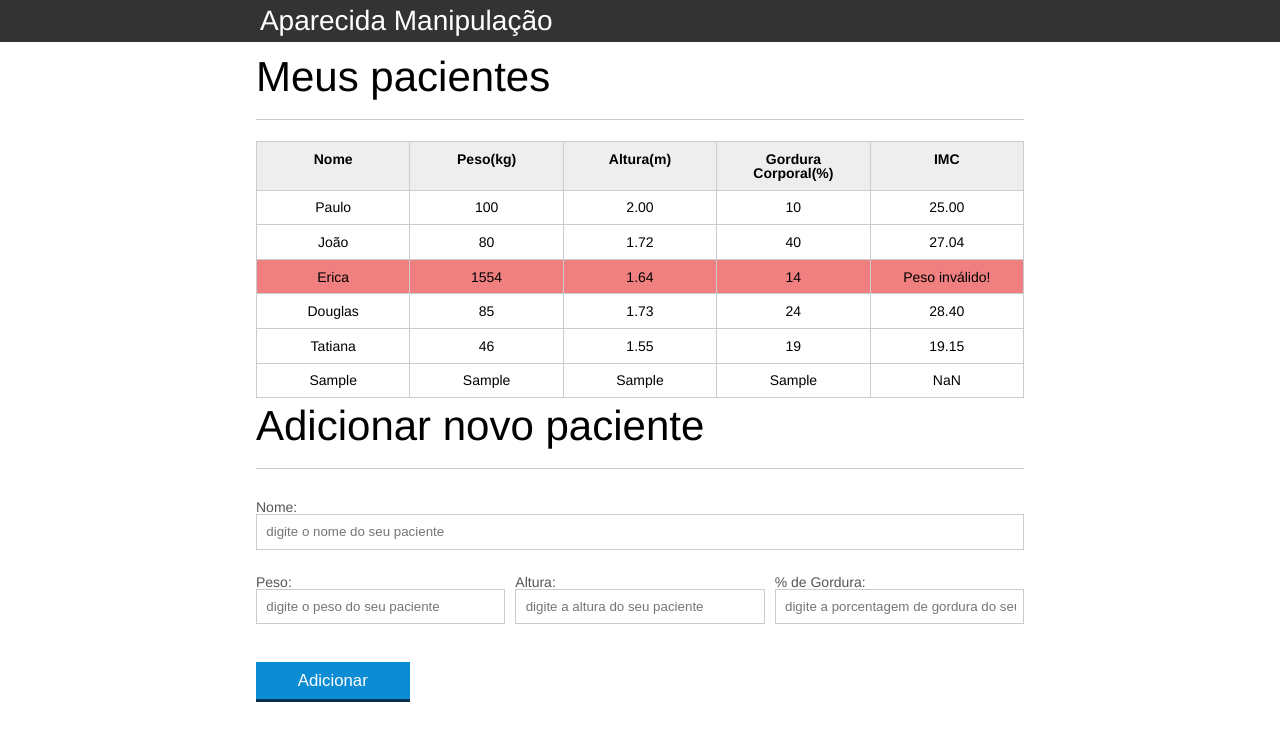
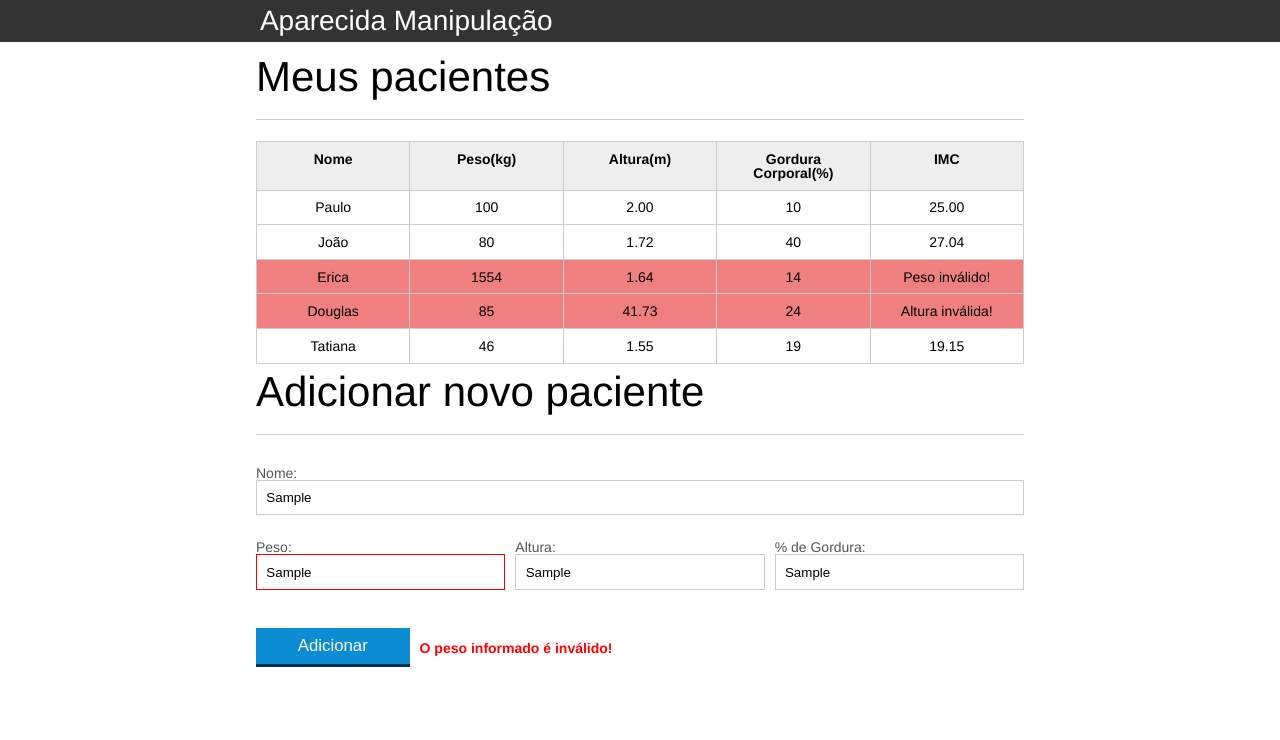
Before and after one commit to okarlos/aparecida-nutricao, a plain HTML site: page index.html in a window 1280 px wide. Both pictures are taken after typing "Sample", "Sample", "Sample", "Sample" into the empty fields and a click on the button "Adicionar". Drawn offline with Linux system fonts and the light colour scheme.

Commit message:
update js

```diff
--- a/css/index.css
+++ b/css/index.css
@@ -150,3 +150,14 @@ button[disabled=disabled], button:disabled {
 .paciente-invalido {
 	background-color: lightcoral;
 }
+
+.botao-erro {
+	display: flex;
+	align-items: center;
+	gap: 10px;
+}
+
+.botao-erro span {
+	color: red;
+	font-weight: bold;
+}
--- a/index.html
+++ b/index.html
@@ -55,7 +55,7 @@
 						<tr class="paciente">
 							<td class="info-nome">Douglas</td>
 							<td class="info-peso">85</td>
-							<td class="info-altura">1.73</td>
+							<td class="info-altura">41.73</td>
 							<td class="info-gordura">24</td>
 							<td class="info-imc">0</td>
 						</tr>
@@ -89,8 +89,9 @@
 					<label for="gordura">% de Gordura:<input id="gordura" type="text" placeholder="digite a porcentagem de gordura do seu paciente" class="campo campo-medio"></label>
 				</div>
 
-				<div class="grupo">
+				<div class="grupo botao-erro">
 					<button id="adicionar-paciente" class="botao bto-principal">Adicionar</button>
+					<span class="erro"></span>
 				</div>
 
 			</form>
--- a/js/calcula-imc.js
+++ b/js/calcula-imc.js
@@ -16,16 +16,16 @@ for (let i = 0 ; i < listPacientes.length ; i++) {
 
     let tdImc = paciente.querySelector('.info-imc');
 
-    let pesoValido = true;
-    let alturaValida = true;
+    let pesoValido = validaPeso(peso);
+    let alturaValida = validaAltura(altura);
 
-    if (peso < 0 || peso > 1000) {
+    if (!pesoValido) {
         pesoValido = false;
         tdImc.textContent = 'Peso inválido!';
         paciente.classList.add("paciente-invalido");
     }
 
-    if (altura < 0 || altura > 3) {
+    if (!alturaValida) {
         alturaValida = false;
         tdImc.textContent = 'Altura inválida!';
         paciente.classList.add("paciente-invalido");
@@ -37,6 +37,22 @@ for (let i = 0 ; i < listPacientes.length ; i++) {
     }
 }
 
+function validaPeso(peso) {
+    if (peso > 0 && peso < 400) {
+        return true;
+    }else{
+        return false;
+    }
+}
+
+function validaAltura(altura) {
+    if (altura > 0 && altura < 3.0) {
+        return true;
+    }else{
+        return false;
+    }
+}
+
 function calculaImc(peso, altura) {
     let imc = 0;
     imc = peso / (altura * altura);
--- a/js/form.js
+++ b/js/form.js
@@ -10,11 +10,24 @@ botaoAdicionar.addEventListener("click", function(event) {
     // cria os elementos
     let pacienteTr = montaTr(paciente);
 
+    let erro = validaPaciente(paciente);
+    if (erro.length > 0){
+        let mensagemErro = document.querySelector(".erro");
+        mensagemErro.textContent = erro; //inclui mensagem no span de erro
+
+        let campoPeso = document.querySelector("#peso");
+        campoPeso.classList.add("campo-invalido");
+
+        return; //encerra função, sem incluir o paciente na tabela
+    }
+
     // adiciona o paciente na tabela
     let tabela = document.querySelector("#tabela-pacientes");
     tabela.appendChild(pacienteTr);
 
-    form.reset();
+    form.reset(); //limpa o form
+    document.querySelector(".erro").textContent = ""; //limpa mensagem de erro do span
+    document.querySelector("#peso").classList.remove("campo-invalido"); //tira o erro do campo
 })
 
 function obtemInfoForm(form) {
@@ -55,3 +68,11 @@ function montaTd (dado, classe) {
 
     return td;
 }
+
+function validaPaciente(paciente) {
+    if(validaPeso(paciente.peso)){
+        return "";
+    }else{
+        return "O peso informado é inválido!";
+    }
+}
```
